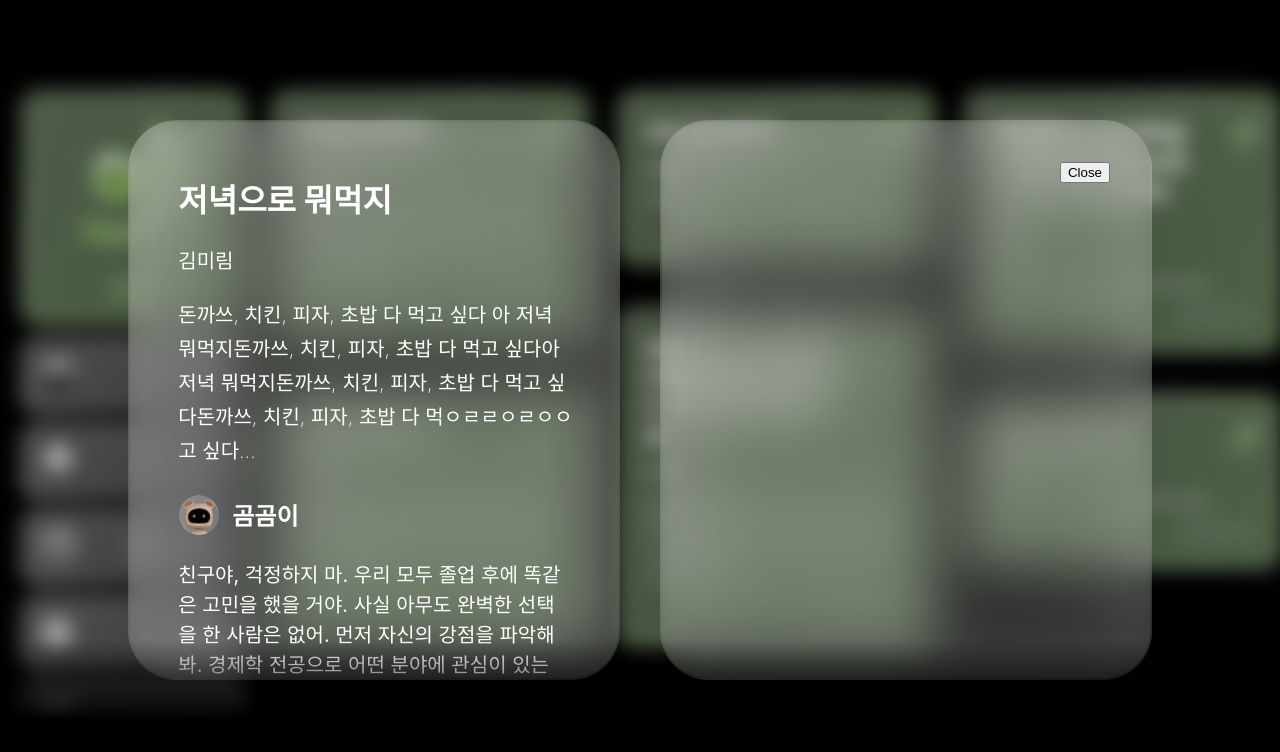
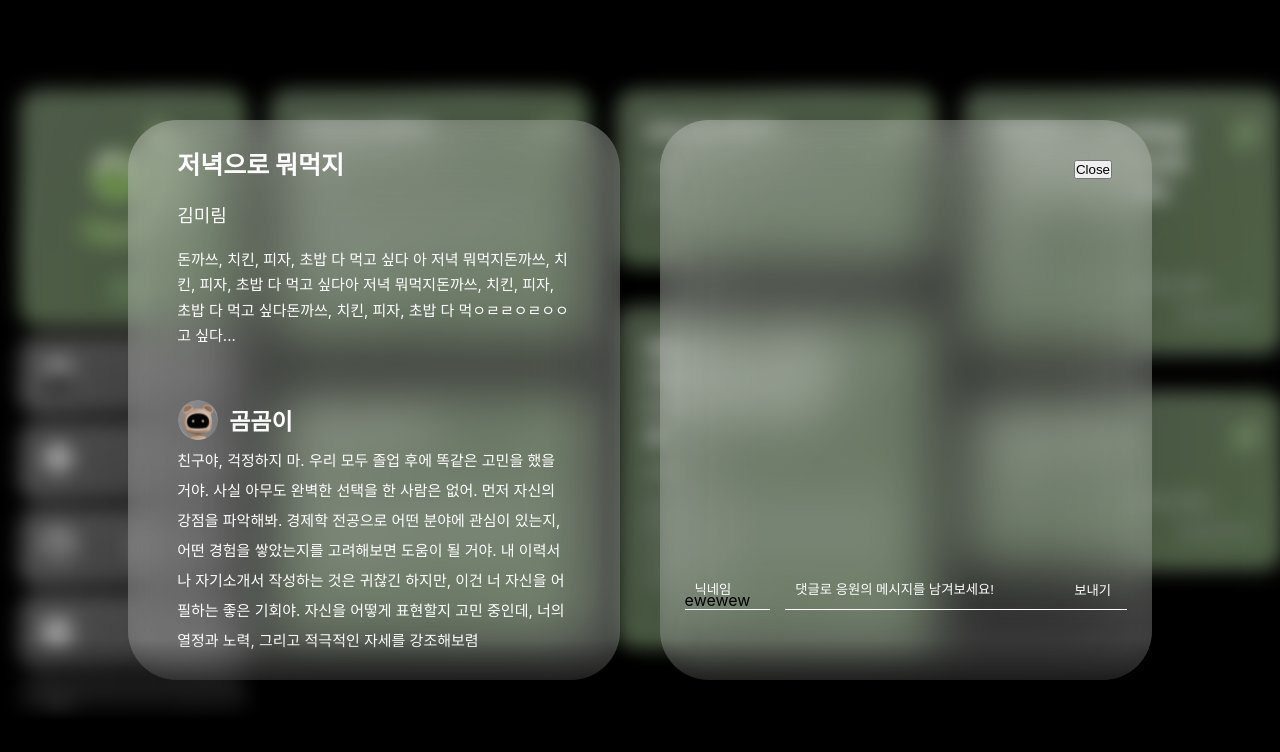
Before and after one commit to leeda06/GoMean, a React (Create React App) app: page / in a window 1280 px wide. Both pictures are taken after a click on the element 429 px from the left and 218 px from the top of the page. Shown: the top 752 px of the page. Built offline with nearby package versions, Linux system fonts and the light colour scheme.

Commit message:
창 디자인

```diff
--- a/src/commpnent/record.js
+++ b/src/commpnent/record.js
@@ -131,7 +131,7 @@ const App = () => {
   };
 
   return (
-    <div className='main' style={{boxShadow:isModalOpen ? 'inset' : ''}}>
+    <div className='main' style={{ boxShadow: isModalOpen ? 'inset' : '' }}>
       <div className={`container ${isModalOpen ? 'modal-open' : ''}`}>
         <div className='div'>
           <ul className="list">
@@ -191,8 +191,21 @@ const App = () => {
               </div>
             </div>
             <div className='modal-div modal-comment'>
-            <button onClick={closeModal}>Close</button>
+            <div className='comment'>
+              <div className='contents'>ewewew</div>
+              <div className='text-container'>
+                <div className='text-content'>
+                  <input type="text" id="nekname" name="nekname" placeholder='닉네임' required />
                 </div>
+                <div className='text-content'>
+                  <input type="text" id="content" name="content" placeholder="댓글로 응원의 메시지를 남겨보세요!" required />
+                  <button className='send'>보내기</button>
+                </div>
+              </div>
+              <button className='exit' onClick={closeModal}>Close</button>
+            </div>
+          </div>
+
         </div>
       )}
     </div>
--- a/src/css/recode.css
+++ b/src/css/recode.css
@@ -5,10 +5,20 @@
     --list-width: 200px;
 }
 
+* {
+
+    padding: 0;
+    margin: 0;
+}
+
 body {
     width: 100%;
     min-height: 100vh;
     background-color: black;
+}
+
+body::-webkit-scrollbar {
+    display: none;
 }
 
 body::after {
@@ -126,18 +136,18 @@ li img {
     box-shadow: 0px 0px 100px rgba(0, 0, 0, 0.12), inset 0px 0px 20px rgba(0, 0, 0, 0.1), inset 0px 0px 80px 40px rgba(255, 255, 255, 0.1);
     backdrop-filter: blur(25px);
     border-radius: 49px;
-    padding: 70px;
+    padding: 70px 0;
 }
 
 
 .modal-content {
     z-index: 1;
     overflow: hidden;
-    padding: 10% 9%;
+    padding: 0 10%;
     display: flex;
     flex-direction: column;
     align-items: flex-start;
-    justify-content: flex-start;
+    justify-content: center;
     gap: 40px;
 }
 
@@ -159,24 +169,23 @@ li img {
 }
 
 .modal-content .detail .title {
-    font-size: 32px;
+    font-size: 25px;
     font-weight: bold;
 }
 
 .modal-content .detail .name {
-    font-size: 20px;
+    font-size: 18px;
 }
 
 .modal-content .detail .text {
-    font-size: 20px;
-    font-weight: 200;
+    font-size: 15px;
     line-height: 1.7;
 }
 
 .answer {
     display: flex;
     flex-direction: column;
-    gap: 20px;
+    gap: 5px;
 }
 
 .answer .respondent {
@@ -198,31 +207,109 @@ li img {
     border: 1px solid transparent;
 }
 
+input {
+    cursor: pointer;
+    background-color: #ffffff00;
+}
+
 .modal-content .answer .respondent .name,
 .modal-content .answer .text {
     color: #fff;
 }
 
 .modal-content .answer .name {
-    font-size: 24px;
+    font-size: 23px;
     font-weight: bold;
 }
 
 .modal-content .answer .text {
-    line-height: 30px; /* 원하는 값으로 조절 */
-    font-size: 20px;
+    line-height: 30px;
+    font-size: 15px;
 }
 
-.modal div {
-    background-image: linear-gradient(to bottom right, #FFFFFF50, #FFFFFF75), #fff;
-    border: 2px solid transparent;
+.modal-comment {
+    position: relative;
+    display: flex;
+    flex-direction: column;
+    justify-content: center;
+    align-items: center;
 }
-
-.modal-comment button {
+.comment{
+    width:100%;
+    height: 100%;
+    display: flex;
+    flex-direction: column;
+    justify-content: flex-end;
+    align-items: center;
+}
+.contents{
+    width: 90%;
+    text-align: left;
+}
+.exit {
     position: absolute;
     top: 40px;
     right: 40px;
 }
+
+.text-container {
+    width: 90%;
+    position: fixed;
+    display: grid;
+    gap: 15px;
+    grid-template-columns: 2fr 8fr;
+}
+
+.text-container>div {
+    display: flex;
+    align-items: flex-end;
+    /* 자식 요소를 아래 정렬 */
+}
+
+#nekname {
+    border: 0;
+    padding: 5px 10px;
+    height: 100%;
+    /* Adjust color as needed */
+}
+.text-container input::placeholder  {
+    color:white;
+}
+
+.text-container input:focus {
+    border: 0;
+}
+
+.text-content {
+    display: flex;
+    flex-direction: row;
+    padding: 0;
+    margin: 0;
+    border: 0;
+    border-bottom: 1px solid #fff;
+    gap: 10px;
+}
+
+.text-content input {
+    border: 0;
+    padding: 5px 10px;
+    width: 100%;
+    height: 100%;
+    /* Ensures input takes the full height */
+}
+
+.text-content .send {
+    cursor: pointer;
+    color: #fff;
+    border: 0;
+    background-color: #ffffff00;
+    margin: 5px 10px;
+    width: 70px;
+    height: 100%;
+    /* Ensures button takes the full height */
+}
+
+
 
 .purple {
     background-image: linear-gradient(to bottom right, #403950, #3E3356), linear-gradient(to bottom right, #494358, #888297, #494358, #494358, #494358, #888297, #494358);
```
Lines whose indentation alone changed are shown as unchanged.
